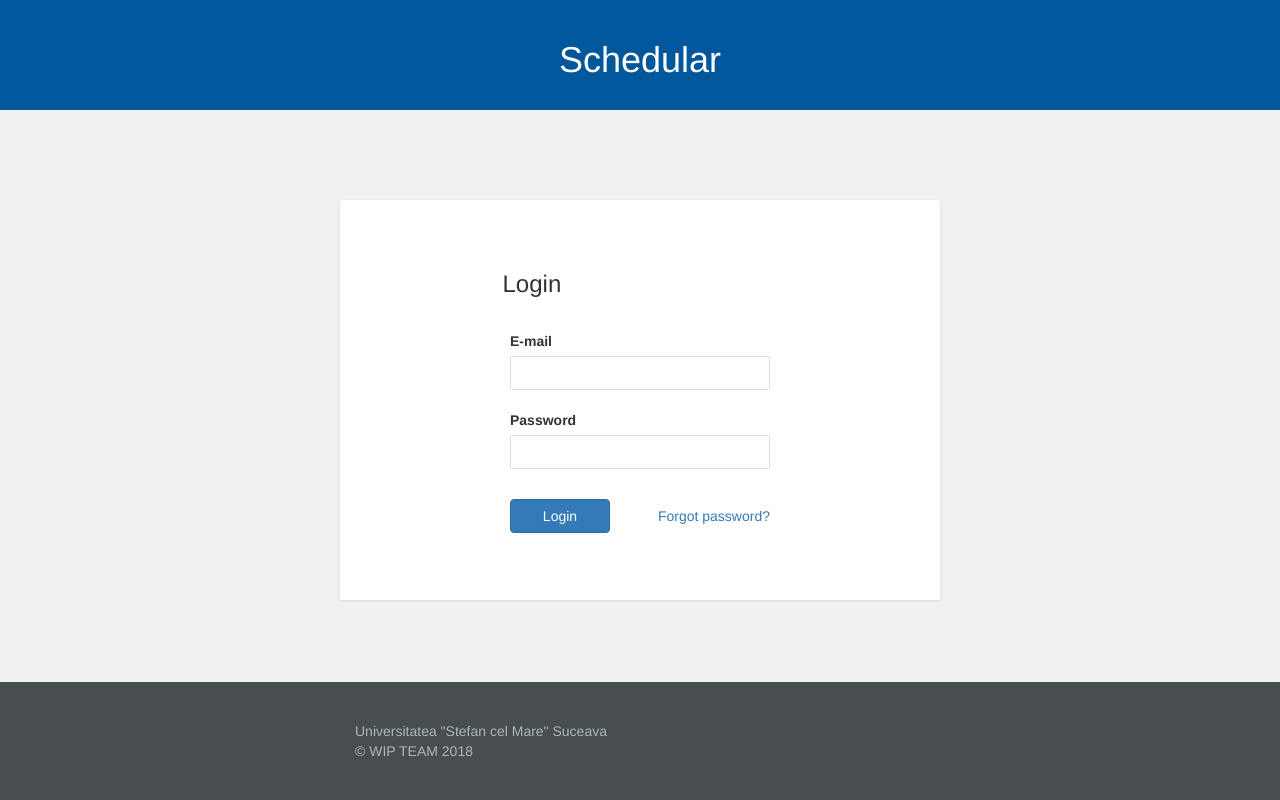
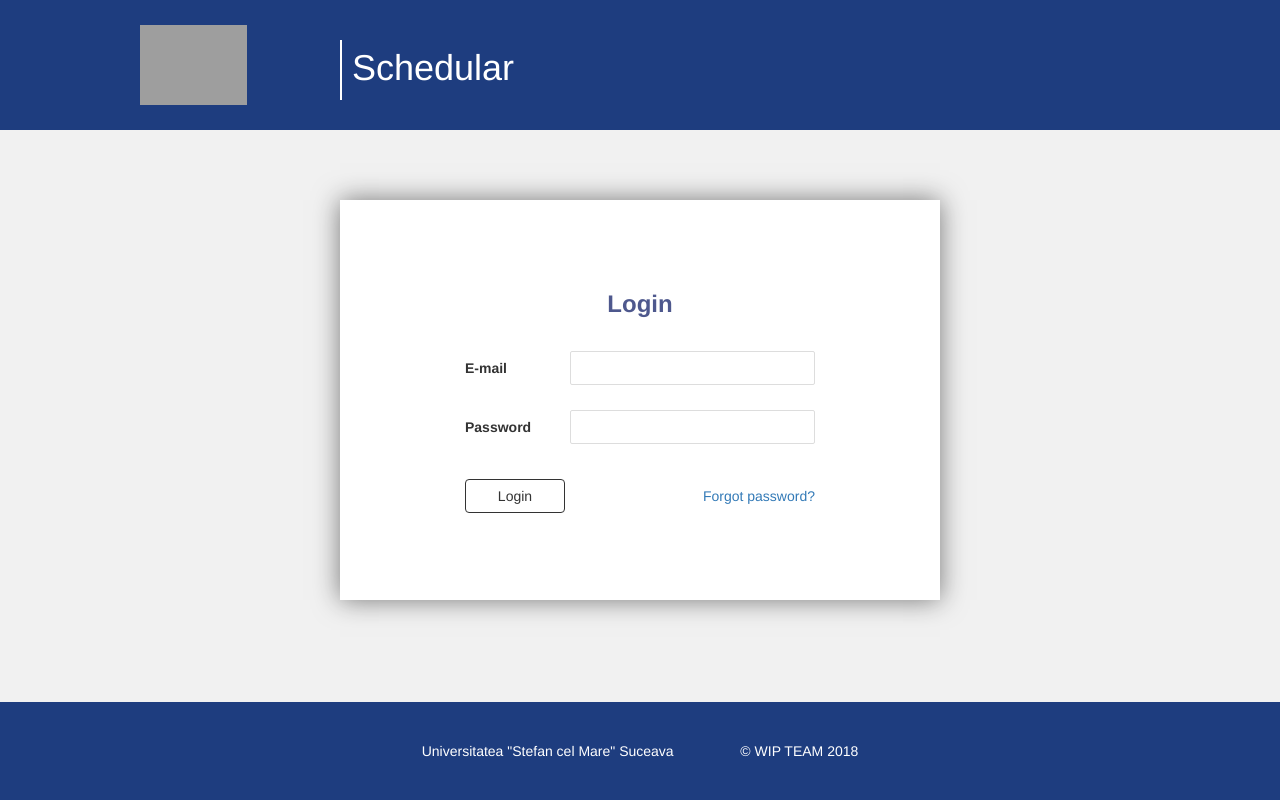
Before and after one commit to FurtunaDaniel/schedular, a Django app: page /users/login/ in a window 1280 px wide. Run offline with Django 3.2, Linux system fonts and the light colour scheme; some libraries are stand-ins or nearby versions; grey boxes are pictures that could not be loaded.

Commit message:
frontend style after tester feedback

```diff
--- a/schedular/schedular/static/css/styles.css
+++ b/schedular/schedular/static/css/styles.css
@@ -951,3 +951,153 @@ select.selectpicker {
   width: 100%;
   float: none;
 }
+
+/*NAVBAR*/
+
+.navbar {
+  background-color: #1e3d7f !important;
+  height: 100px;
+  display: flex;
+  align-items: center;
+}
+
+.container {
+  display: flex;
+  align-items: center;
+  justify-content: space-between;
+}
+
+.navbar-logo{
+  background-image: url('https://image.ibb.co/he3m3T/logo_usv.png');
+  background-size: contain;
+  background-repeat: no-repeat;
+  width: 200px;
+  height: 80px;
+}
+
+.navbar .container {
+  max-width: 1280px !important;
+}
+
+
+.navbar-brand {
+  color: #fff !important;
+}
+
+.navbar-inverse .navbar-nav>li>a {
+  color: #fff !important;
+  font-size: 18px;
+}
+
+.navbar-inverse .navbar-nav>li>a:hover {
+  background-color: #132f6a !important;
+}
+
+.caret {
+  margin-left: 6px !important;
+  border-top: 8px dashed !important;
+  border-right: 8px solid transparent !important;
+  border-left: 8px solid transparent !important;
+}
+
+.dropdown-menu {
+  padding: 10px 0 !important;
+  border-radius: 5px !important;
+}
+
+.dropdown-menu>li>a {
+  font-size: 15px !important;
+}
+
+
+.page {
+  margin: 80px 0 0 !important;
+}
+
+#foot {
+  background-color: #1e3d7f !important;
+}
+
+/*NAVBAR LOGIN*/
+
+.navigation-bar__login {
+  background-color: #1e3d7f !important;
+}
+
+.navigation-login__wrapper {
+  display: flex;
+  flex-direction: row;
+  max-width: 1000px;
+  align-items: center;
+  margin-left: auto;
+  margin-right: auto;
+}
+
+.navigation-login__wrapper h1:before {
+  display: inline-block;
+  width: 2px;
+  height: 60px;
+  content: "";
+  background-color: #fff;
+  vertical-align: middle;
+  margin-right: 10px;
+}
+
+
+.login-page  {
+    box-shadow: 0 0 25px #777 !important;
+}
+
+.login-page__title {
+  text-align: center;
+  font-weight: bold;
+  color: #4e588d;
+}
+
+.login-page__form-signin {
+    max-width: 350px !important;
+    width: 100%;
+}
+
+.login__input-field {
+  display: flex;
+  justify-content: space-between;
+  align-items: center;
+}
+
+
+.form-control {
+  width: 70% !important;
+}
+
+.login-page__btn {
+  background-color: #fff !important;
+  border-color: #333 !important;
+  color: #333 !important;
+}
+
+/*Logged in */
+
+.form-horizontal {
+  width: 500px !important;
+
+}
+
+.btn-success {
+  background-color: #488bc0 !important;
+  border-color: #1e3d7f !important;
+}
+
+/*FOOTER*/
+
+.container-footer {
+  color: #fff;
+  display: flex;
+  justify-content: space-between;
+}
+
+@media screen and (max-width: 500px) {
+  .container-footer  {
+    flex-direction: column;
+  }
+}
```
